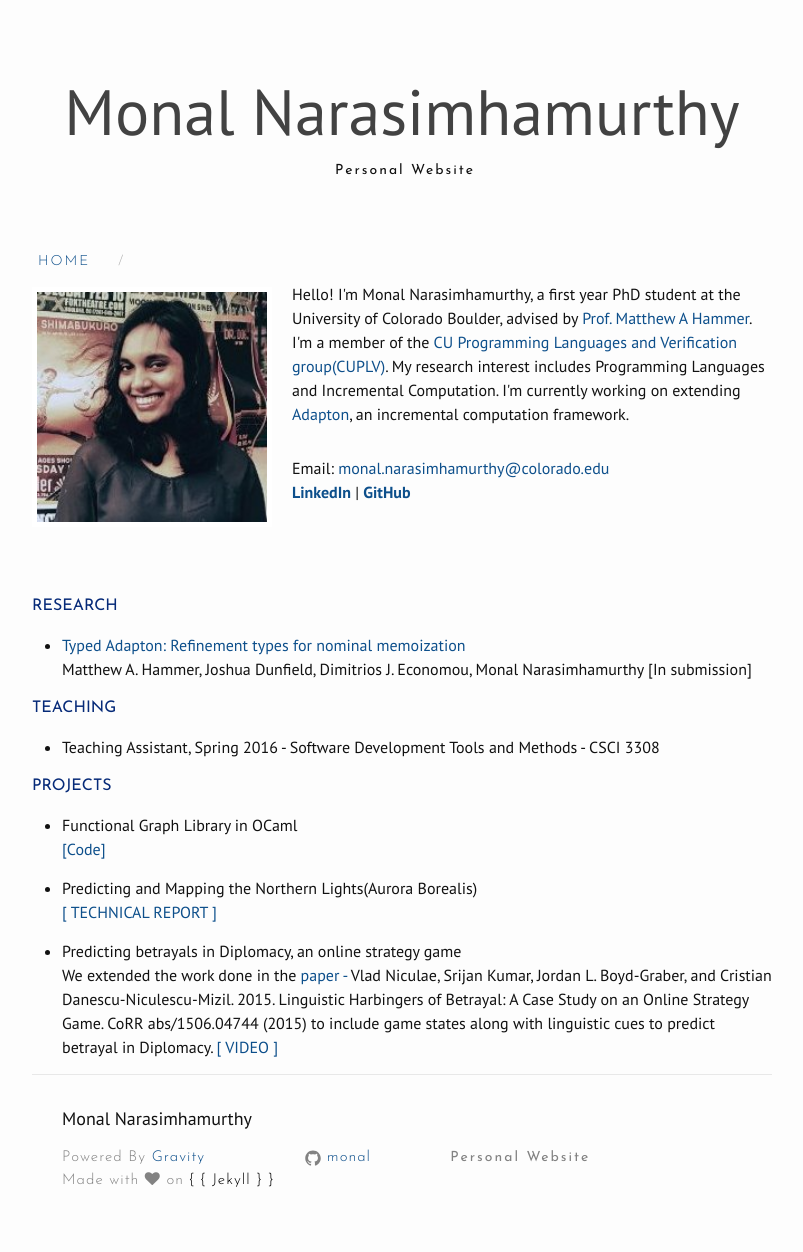
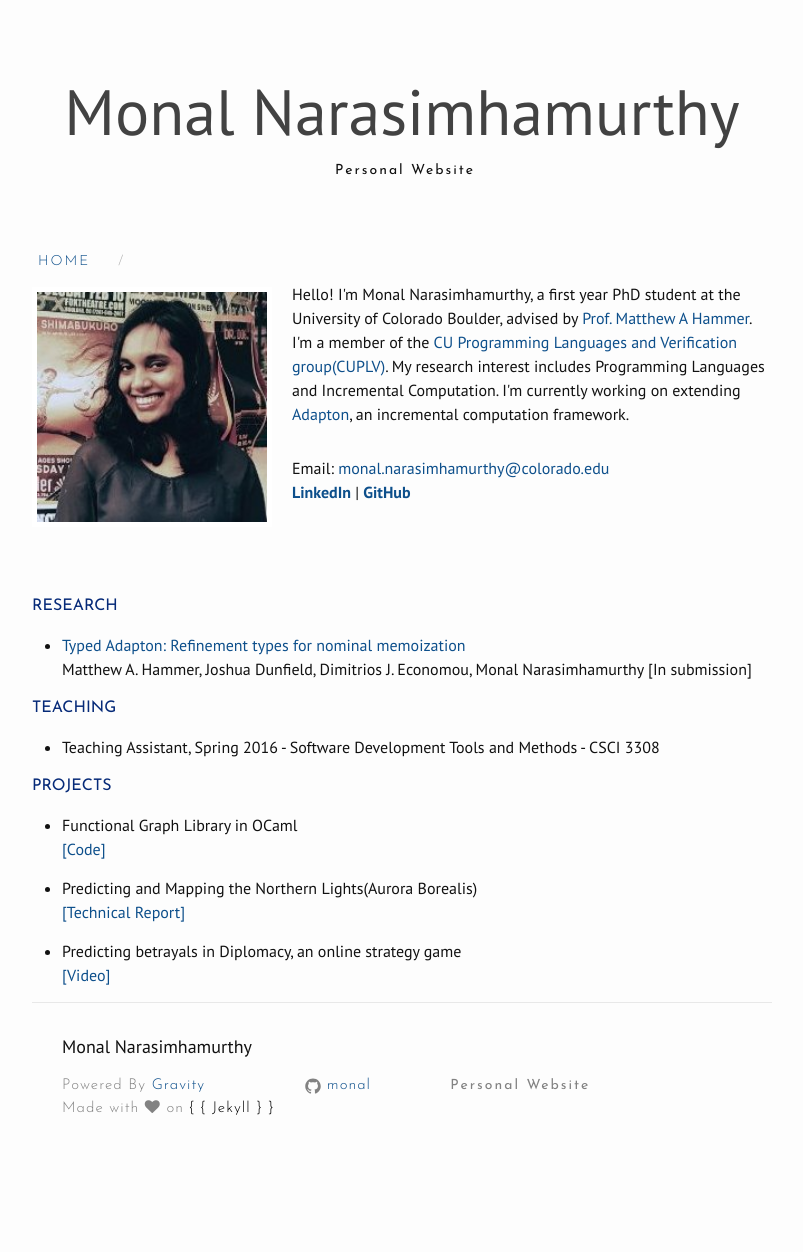
Before and after one commit to monal/monal.github.io, a Jekyll site: the page built from index.html, in a window 1280 px wide. Shown: the whole page, without its empty margins (238-1041 px from the left). Built offline with Jekyll 4.4.1, drawn with Linux system fonts in a browser that asks for light colours; nearby versions of some CDN libraries; after the commit the page ends 1180 px from its top, so only the background shows below that.

Commit message:
Add lines

```diff
--- a/index.html
+++ b/index.html
@@ -31,10 +31,9 @@ layout: default
   <p>
   <a href="https://github.com/monal/ocaml-fgl">[Code]</a>
   <li istyle="">Predicting and Mapping the Northern Lights(Aurora Borealis)</li>
-  <a href="http://scholar.colorado.edu/csci_techreports/1036">[ TECHNICAL REPORT ]</a></p>
+  <a href="http://scholar.colorado.edu/csci_techreports/1036">[Technical Report]</a></p>
 
   <li style="">Predicting betrayals in Diplomacy, an online strategy game</li>
-  <p>We extended the work done in the <a href="http://arxiv.org/abs/1506.04744">paper -</a> Vlad Niculae, Srijan Kumar, Jordan L. Boyd-Graber, and Cristian Danescu-Niculescu-Mizil. 2015. Linguistic Harbingers of Betrayal: A Case Study on an Online Strategy Game. CoRR abs/1506.04744 (2015)</a> to include game states along with linguistic cues to predict betrayal in Diplomacy.
-  <a href="https://www.youtube.com/watch?v=BpU3kzQ_1IU">[ VIDEO ]</a></p>
+  <a href="https://www.youtube.com/watch?v=BpU3kzQ_1IU">[Video]</a></p>
   </ul>
 </div>
```
